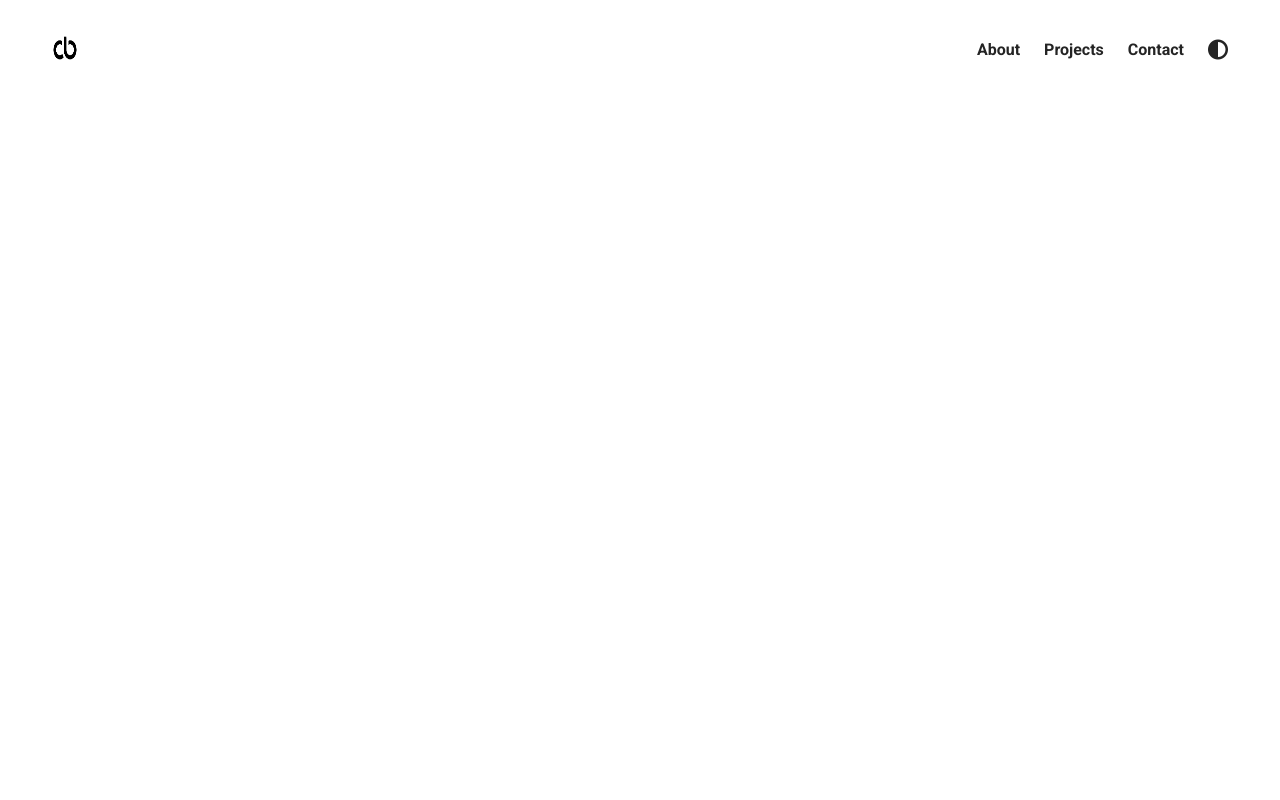
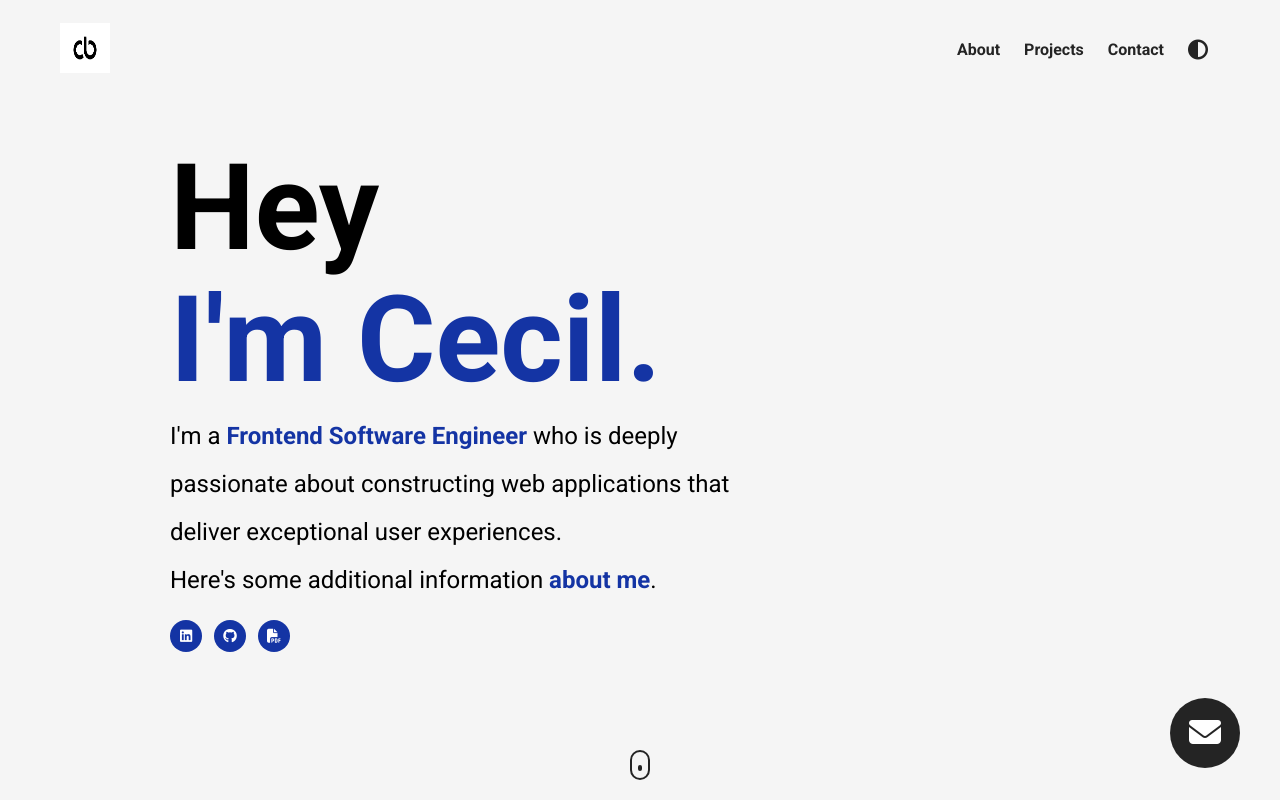
Before and after one commit to cecilbr4wn/E-Portfolio, a plain HTML site: page index.html in a window 1280 px wide. Drawn offline with Linux system fonts and the light colour scheme.

Commit message:
completion of navigation page

```diff
--- a/index.html
+++ b/index.html
@@ -1,49 +1,94 @@
 <!DOCTYPE html>
 <html lang="en">
   <head>
-    <meta charset="UTF-8">
-    <meta name="viewport" content="width=device-width, initial-scale=1.0">
+    <meta charset="UTF-8" />
+    <meta name="viewport" content="width=device-width, initial-scale=1.0" />
     <title>Cecil Brown</title>
-    <link rel="stylesheet" href="style.css">
-    <script src="https://kit.fontawesome.com/c8e4d183c2.js" crossorigin="anonymous"></script>
+    <link rel="stylesheet" href="style.css" />
+    <script
+      src="https://kit.fontawesome.com/c8e4d183c2.js"
+      crossorigin="anonymous"
+    ></script>
   </head>
   <body>
     <section id="landing-page">
       <nav>
         <figure>
-                <img id="personal-logo" src="./assets/cb logo.png" alt="">
+          <img id="personal-logo" src="./assets/cb logo.png" alt="" />
         </figure>
         <ul class="nav__link--list">
           <li class="nav__link">
-                    <a href="#" class="
-                    nav__link--anchor
+            <a
+              href="#"
+              class="nav__link--anchor
               link__hover-effect
               link__hover-effect--black
-                    ">About</a>
+              ">About</a
+            >
           </li>
           <li class="nav__link">
-                    <a href="#" class="
-                    nav__link--anchor
+            <a
+              href="#"
+              class="nav__link--anchor
               link__hover-effect
               link__hover-effect--black
-                    ">Projects</a>
+              ">Projects</a
+            >
           </li>
           <li class="nav__link">
-                    <a href="#" class="
-                    nav__link--anchor
+            <a
+              href="#"
+              class="nav__link--anchor
               link__hover-effect
               link__hover-effect--black
-                    ">Contact</a>
+              ">Contact</a
+            >
           </li>
-                <li class="nav__link">
-                    <a href="#" class="
-                    nav__link--anchor
+          <li class="nav__link click">
+            <a
+              href="#"
+              class="nav__link--anchor
               link__hover-effect
               link__hover-effect--black
-                    "><i class="fas fa-adjust"></i></a>
+              "><i class="fas fa-adjust"></i
+            ></a>
           </li>
         </ul>
       </nav>
+      <header class="header">
+        <div class="header__content">
+          <h1 class="title">Hey</h1>
+          <h1 class="title blue">I'm Cecil.</h1>
+          <p class="header__para">
+            I'm a <b class="blue">Frontend Software Engineer</b> who is deeply
+            passionate about constructing web applications that deliver
+            exceptional user experiences.
+            <br />
+            Here's some additional information <b class="blue">about me</b>.
+          </p>
+          <div class="social__list">
+            <a href="" target="_blank" class="social__link click">
+              <i class="fab fa-linkedin"></i>
+            </a>
+            <a
+              href="https://github.com/cecilbr4wn"
+              target="_blank"
+              class="social__link click"
+            >
+              <i class="fab fa-github"></i>
+            </a>
+            <a href="" target="_blank" class="social__link click">
+              <i class="fas fa-file-pdf"></i>
+            </a>
+          </div>
+        </div>
+      </header>
+      <button class="mail__btn click">
+        <i class="fas fa-envelope"></i>
+      </button>
+      <a href="#projects" class="scroll">
+        <div class="scroll__icon click"></div>
+      </a>
     </section>
   </body>
 </html>
--- a/style.css
+++ b/style.css
@@ -9,6 +9,141 @@
 
 li {
     list-style-type: none;
+}
+
+p {
+    line-height: 1.5;
+    font-size: 16px;
+
+}
+
+a {
+    text-decoration: none;
+}
+
+section {
+    background-color: rgb(245, 245, 245);
+}
+
+button {
+    cursor: pointer;
+}
+
+.click {
+    transition: all 300ms ease;
+}
+
+.click:hover {
+    transform: scale(1.1);
+}
+
+.click:active {
+    transform: scale(0.8);
+}
+
+.title {
+    font-size: 120px;
+    margin-bottom: 12px;
+    text-align: left;
+    line-height: 1;
+}
+
+.blue {
+    color: rgb(20, 52, 164) !important;
+}
+
+/*
+
+LANDING PAGE
+
+*/
+
+#landing-page {
+    min-height: 100vh;
+}
+
+.header {
+    position: absolute;
+    top: 50%;
+    left: 50%;
+    transform: translate(-50%, -50%);
+    width: 100%;
+    max-width: 1000px;
+    padding: 0 30px;
+}
+
+.header__para {
+    font-size: 24px;
+    line-height: 2;
+    max-width: 600px;
+}
+
+.social__list {
+    margin-top: 16px;
+    display: flex;
+}
+
+.social__link {
+    background-color: rgb(20, 52, 164);
+    color: white;
+    padding: 6px;
+    width: 32px;
+    height: 32px;
+    font-size: 14px;
+    margin-right: 12px;
+    display: flex;
+    justify-content: center;
+    align-items: center;
+    border-radius: 50%;
+}
+
+.mail__btn {
+    width: 70px;
+    height: 70px;
+    font-size: 32px;
+    border-radius: 50%;
+    border: none;
+    background-color: #242424;
+    color: white;
+    position: absolute;
+    bottom: 32px;
+    right: 40px;
+}
+
+.scroll {
+    position: absolute;
+    bottom: 20px;
+    left: 50%;
+    transform: translateX(-50%);
+}
+
+.scroll__icon {
+    width: 20px;
+    height: 30px;
+    border: 2px solid #242424;
+    display: flex;
+    justify-content: center;
+    align-items: center;
+    border-radius: 24px;
+}
+
+.scroll__icon:after {
+    content: "";
+    background-color: #242424;
+    width: 4px;
+    height: 6px;
+    border-radius: 2px;
+    animation: scroll 1000ms infinite alternate-reverse;
+}
+
+@keyframes scroll {
+    0% {
+        transform: translateY(3px);
+    }
+
+    100% {
+        transform: translateY(-3px);
+    }
 }
 
 /*
@@ -24,6 +159,7 @@ nav {
     width: 100%;
     max-width: 1200px;
     margin: 0 auto;
+    padding: 0 20px;
     height: 100px;
 }
 
@@ -41,7 +177,6 @@ nav {
 }
 
 .nav__link--anchor {
-    text-decoration: none;
     font-size: 16px;
     color: #242424;
     font-weight: 700;
```
Lines whose indentation alone changed are shown as unchanged.
